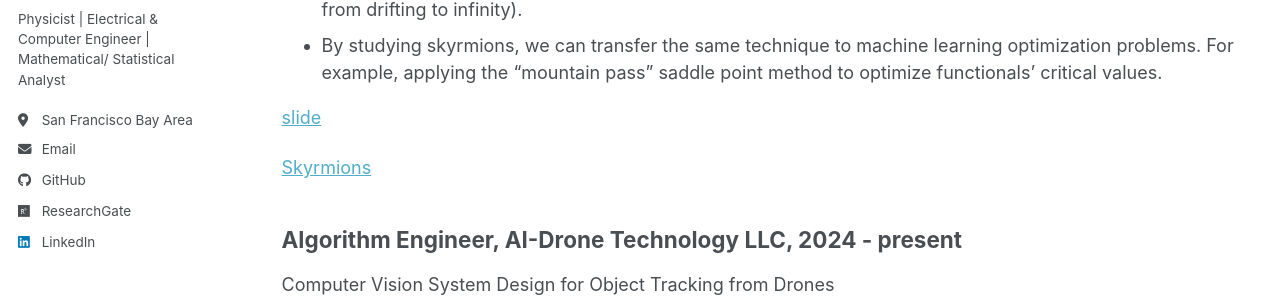
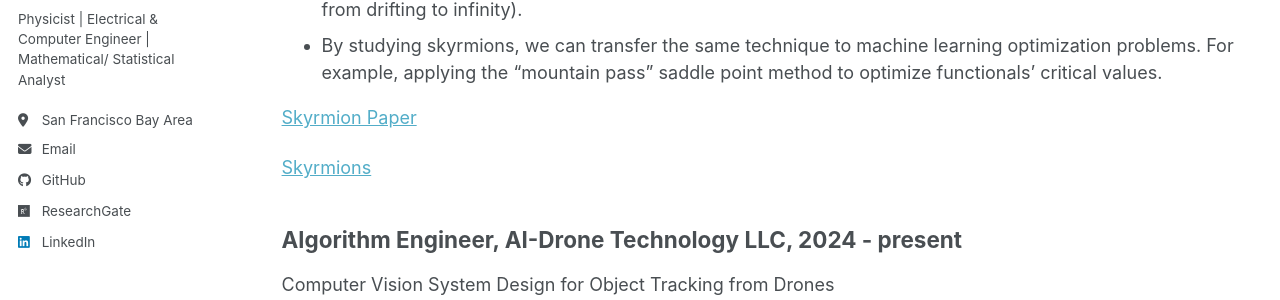
Before and after one commit to ChloeZhu1/ChloeZhu1.github.io, a Jekyll site: the page built from _pages/research-experience.md, in a window 1280 px wide and 900 px high. Shown: the part 363-663 px from the top of the window. Built offline with Jekyll 4.4.1, drawn with Linux system fonts in a browser that asks for light colours; a script bundle is joined from its source files by our own code; library files that are not in the unit come from our copies.

Commit message:
Update research-experience.md

```diff
--- a/_pages/research-experience.md
+++ b/_pages/research-experience.md
@@ -14,7 +14,7 @@ Chiral skyrmions in the plane
 * By studying skyrmions, we can transfer the same technique to machine learning optimization problems. For example, applying the "mountain
 pass" saddle point method to optimize functionals’ critical values.
 
-[slide](/files/Chiral Skyrmions Research Summary_Chloe.pdf)
+[Skyrmion Paper](/files/Chiral Skyrmions Research Summary_Chloe.pdf)
 
 [Skyrmions](/math/)
 
```
